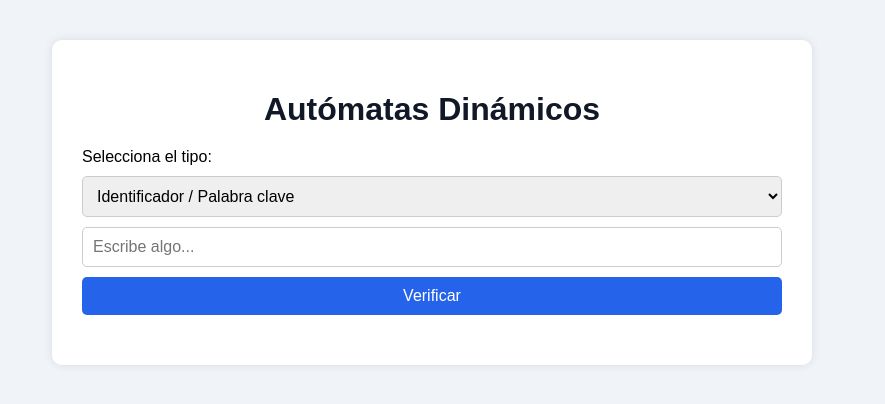
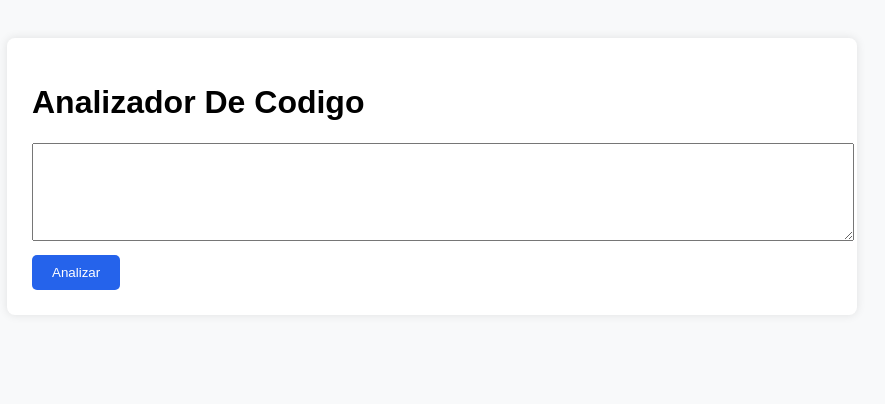
Before and after one commit to stevenN1207/Taller-Diagramas, a Flask app: page / in a window 1280 px wide. Shown: the top 404 px of the page, without its empty margins (208-1093 px from the left). Run offline with Flask 3, Linux system fonts and the light colour scheme.

Commit message:
feat: update app.py, style.css, index.html

```diff
--- a/app.py
+++ b/app.py
@@ -1,218 +1,96 @@
 from flask import Flask, render_template, request
+import re
 
 app = Flask(__name__)
 
-PALABRAS_CLAVE = {"if", "else", "while", "for", "return", "def", "class"}
+PALABRAS_CLAVE = {"if", "else", "while", "for", "return", "def", "class", "int", "float"}
 
-@app.route('/', methods=['GET', 'POST'])
-def index():
-    resultado = ""
-    entrada = ""
-    tipo = "identificador"
-    diagrama = ""
+# Función de tokenización e identificación
+import re
 
-    if request.method == 'POST':
-        entrada = request.form['entrada']
-        tipo = request.form['tipo']
+PALABRAS_CLAVE = {"if", "else", "while", "for", "return", "def", "class", "int", "float"}
 
-        if tipo == "identificador":
-            diagrama, resultado = analizar_identificador(entrada)
-        elif tipo == "numero":
-            diagrama, resultado = analizar_numero(entrada)
-        elif tipo == "delimitador":
-            diagrama, resultado = analizar_delimitadores(entrada)
-        elif tipo == "oprel":
-            diagrama, resultado = analizar_oprel(entrada)
+def interpretar_texto(texto):
+    tokens = []
+    espacio_total = 0
 
+    operadores_relacionales = {"==", "!=", ">=", "<=", ">", "<"}
+    caracteres_especiales = {"(", ")", "{", "}", "[", "]", ";", ":", ".", "+", "-", "*", "/", "%"}
 
+    patron = re.compile(r'''
+        ==|!=|>=|<=|>|<                           # operadores relacionales
+        | \b(?:if|else|while|for|return|def|class|int|float)\b   # palabras clave
+        | \d+\.\d+[eE][+-]?\d+                    # número científico
+        | \d+\.\d+                                # número decimal
+        | \d+                                     # número entero
+        | [a-zA-Z_][a-zA-Z_0-9]*                  # identificadores
+        | =                                       # igual (asignación)
+        | [(){}\[\];:.\+\-\*/%]                   # caracteres especiales
+        | \s+                                     # espacios
+        | ,                                       # coma
+        | .                                       # cualquier otro
+    ''', re.VERBOSE)
 
-    return render_template('index.html', resultado=resultado, entrada=entrada, tipo=tipo, diagrama=diagrama)
+    for match in patron.finditer(texto):
+        lexema = match.group(0)
 
+        if lexema.isspace():
+            espacio_total += len(lexema)
 
+        elif lexema in PALABRAS_CLAVE:
+            tokens.append(('palabra_clave', lexema))
 
-def analizar_identificador(palabra):
-    estados = ["stateDiagram-v2", "direction LR", "[*] --> 1"]
-    if not palabra:
-        return "\n".join(estados), " Entrada vacía"
+        elif lexema in operadores_relacionales:
+            nombre_op = {
+                '==': 'igual_igual',
+                '!=': 'diferente',
+                '>=': 'mayor_igual',
+                '<=': 'menor_igual',
+                '>': 'mayor_que',
+                '<': 'menor_que'
+            }[lexema]
+            tokens.append(('operador_relacional', nombre_op))
 
-    if not palabra[0].isalpha():
-        estados.append("1 --> 3: " + palabra[0])
-        estados.append("3 --> [*]")
-        return "\n".join(estados), f" \"{palabra}\" no es válido: debe comenzar con una letra"
+        elif lexema == '=':
+            tokens.append(('signo_igual', lexema))
 
-    estados.append(f"1 --> 2: {palabra[0]}")
-    valido = True
+        elif lexema in caracteres_especiales:
+            tokens.append(('caracter_especial', lexema))
 
-    for c in palabra[1:]:
-        if c.isalnum():
-            estados.append(f"2 --> 2: {c}")
+        elif re.fullmatch(r'\d+\.\d+[eE][+-]?\d+', lexema):
+            tokens.append(('numero_cientifico', lexema))
+
+        elif re.fullmatch(r'\d+\.\d+', lexema):
+            tokens.append(('numero_decimal', lexema))
+
+        elif re.fullmatch(r'\d+', lexema):
+            tokens.append(('numero_entero', lexema))
+
+        elif re.fullmatch(r'[a-zA-Z_][a-zA-Z_0-9]*', lexema):
+            tokens.append(('identificador', lexema))
+
+        elif lexema == ',':
+            tokens.append(('coma', lexema))
+
         else:
-            estados.append(f"2 --> 3: {c}")
-            estados.append("3 --> [*]")
-            return "\n".join(estados), f" \"{palabra}\" no es válido: carácter inválido \"{c}\""
+            tokens.append(('desconocido', lexema))
 
-    estados.append("2 --> 3: (otro)")
-    estados.append("3 --> [*]")
+    if espacio_total > 0:
+        tokens.append(('espacio', espacio_total))
 
-    return "\n".join(estados), f" \"{palabra}\" es un identificador válido"
+    return tokens
 
 
 
 
-def analizar_delimitadores(cadena):
-    estados = ["stateDiagram-v2", "direction LR", "[*] --> 1"]
-    estado = 1
-
-    if not cadena:
-        return "\n".join(estados), " Entrada vacía"
-
-    for i, c in enumerate(cadena):
-        if estado == 1 and c.isspace():
-            estados.append(f"1 --> 2: {repr(c)}")
-            estado = 2
-        elif estado == 2 and c.isspace():
-            estados.append(f"2 --> 2: {repr(c)}")
-        elif estado == 2 and not c.isspace():
-            estados.append(f"2 --> 3: {c}")
-            estados.append("3 --> [*]")
-            return "\n".join(estados), f" Secuencia válida. Termina al encontrar otro carácter: \"{c}\""
-        else:
-            estados.append(f"{estado} --> 3: {c}")
-            estados.append("3 --> [*]")
-            return "\n".join(estados), f" Secuencia inválida en: \"{c}\""
-
-    estados.append("2 --> 3: (fin)")
-    estados.append("3 --> [*]")
-    return "\n".join(estados), " Solo espacios en blanco detectados correctamente"
-
-
-
-
-def analizar_oprel(cadena):
-    estados = ["stateDiagram-v2", "direction LR", "[*] --> 1"]
-
-    if not cadena:
-        return "", " Entrada vacía"
-
-    c1 = cadena[0]
-
-    if c1 == "<":
-        estados.append("1 --> 2: <")
-        if len(cadena) == 2:
-            c2 = cadena[1]
-            if c2 == "=":
-                estados.append("2 --> 3: =")
-                estados.append("3 --> [*]")
-                return "\n".join(estados), " Operador relacional válido: <="
-            elif c2 == ">":
-                estados.append("2 --> 3: >")
-                estados.append("3 --> [*]")
-                return "\n".join(estados), " Operador relacional válido: <>"
-            else:
-                return "", f" Carácter no válido después de '<': {repr(c2)}"
-        elif len(cadena) == 1:
-            estados.append("2 --> 3: (otro)")
-            estados.append("3 --> [*]")
-            return "\n".join(estados), " Operador relacional válido: <"
-        else:
-            return "", f" Operador muy largo: {repr(cadena)}"
-
-    elif c1 == "=":
-        if len(cadena) == 1:
-            estados.append("1 --> 2: =")
-            estados.append("2 --> 3: (otro)")
-            estados.append("3 --> [*]")
-            return "\n".join(estados), " Operador relacional válido: ="
-        else:
-            return "", f" Carácter no válido después de '=': {repr(cadena[1])}"
-
-    elif c1 == ">":
-        estados.append("1 --> 2: >")
-        if len(cadena) == 2:
-            c2 = cadena[1]
-            if c2 == "=":
-                estados.append("2 --> 3: =")
-                estados.append("3 --> [*]")
-                return "\n".join(estados), " Operador relacional válido: >="
-            else:
-                return "", f" Carácter no válido después de '>': {repr(c2)}"
-        elif len(cadena) == 1:
-            estados.append("2 --> 3: (otro)")
-            estados.append("3 --> [*]")
-            return "\n".join(estados), " Operador relacional válido: >"
-        else:
-            return "", f" Operador muy largo: {repr(cadena)}"
-
-    else:
-        return "", f" \"{cadena}\" no es un operador relacional válido"
-
-
-
-
-
-
-
-
-
-def analizar_numero(cadena):
-    estados = ["stateDiagram-v2", "direction LR", "[*] --> 1"]
-    estado = 1
-    i = 0
-    tiene_decimal = False
-    tiene_exponente = False
-
-    if not cadena:
-        return "\n".join(estados), " Entrada vacía"
-
-    while i < len(cadena):
-        c = cadena[i]
-
-        if estado == 1 and c.isdigit():
-            estados.append(f"1 --> 2: {c}")
-            estado = 2
-
-        elif estado == 2 and c.isdigit():
-            estados.append(f"2 --> 2: {c}")
-
-        elif estado in [2] and c == '.' and not tiene_decimal:
-            estados.append(f"2 --> 3: {c}")
-            estado = 3
-            tiene_decimal = True
-
-        elif estado == 3 and c.isdigit():
-            estados.append(f"3 --> 4: {c}")
-            estado = 4
-
-        elif estado == 4 and c.isdigit():
-            estados.append(f"4 --> 4: {c}")
-
-        elif estado in [2, 4] and c in 'Ee' and not tiene_exponente:
-            estados.append(f"{estado} --> 5: {c}")
-            estado = 5
-            tiene_exponente = True
-
-        elif estado == 5 and c in '+-':
-            estados.append(f"5 --> 6: {c}")
-            estado = 6
-
-        elif estado in [5, 6] and c.isdigit():
-            estados.append(f"{estado} --> 7: {c}")
-            estado = 7
-
-        elif estado == 7 and c.isdigit():
-            estados.append(f"7 --> 7: {c}")
-
-        else:
-            estados.append(f"{estado} --> 9: {c}")
-            estados.append("9 --> [*]")
-            return "\n".join(estados), f" \"{cadena}\" no es un número válido. Error con: \"{c}\""
-
-        i += 1
-
-    estados.append(f"{estado} --> 8: (otro)")
-    estados.append("8 --> [*]")
-    return "\n".join(estados), f" \"{cadena}\" es un número válido"
-
+@app.route('/', methods=['GET', 'POST'])
+def index():
+    resultado = []
+    entrada = ""
+    if request.method == 'POST':
+        entrada = request.form['entrada'].strip()
+        resultado = interpretar_texto(entrada)
+    return render_template('index.html', tokens=resultado, entrada=entrada)
 
 if __name__ == '__main__':
     app.run(debug=True)
--- a/static/style.css
+++ b/static/style.css
@@ -1,58 +1,45 @@
 body {
-    font-family: Arial, sans-serif;
-    background-color: #f0f4f8;
-    margin: 0;
-    padding: 40px;
+  font-family: sans-serif;
+  background: #f8f9fa;
+  padding: 30px;
 }
 
 .container {
-    max-width: 700px;
+  max-width: 800px;
   margin: auto;
   background: white;
-    padding: 30px;
-    border-radius: 10px;
+  padding: 25px;
+  border-radius: 8px;
   box-shadow: 0 0 10px rgba(0,0,0,0.1);
 }
 
-  h1 {
-    text-align: center;
-    color: #111827;
-    margin-bottom: 20px;
-  }
-
-  form {
-    display: flex;
-    flex-direction: column;
-    gap: 10px;
-  }
-
-  input, select, button {
+textarea {
+  width: 100%;
   padding: 10px;
   font-size: 1rem;
-    border: 1px solid #ccc;
-    border-radius: 5px;
-    box-sizing: border-box;
 }
 
 button {
-    background-color: #2563eb;
+  margin-top: 10px;
+  padding: 10px 20px;
+  background: #2563eb;
   color: white;
   border: none;
+  border-radius: 5px;
   cursor: pointer;
-    transition: background 0.2s;
 }
 
-  button:hover {
-    background-color: #1e40af;
+table {
+  width: 100%;
+  margin-top: 20px;
+  border-collapse: collapse;
 }
 
-  #resultado {
-    margin-top: 20px;
-    font-weight: bold;
-    font-size: 1.1rem;
+th, td {
+  padding: 10px;
+  border: 1px solid #ccc;
 }
 
-  .mermaid-container {
-    margin-top: 30px;
-    overflow-x: auto;
+th {
+  background: #eee;
 }
--- a/templates/index.html
+++ b/templates/index.html
@@ -2,40 +2,36 @@
 <html lang="es">
 <head>
   <meta charset="UTF-8">
-  <title>Autómatas Dinámicos</title>
-  <script type="module">
-    import mermaid from 'https://cdn.jsdelivr.net/npm/mermaid@10/dist/mermaid.esm.min.mjs';
-    window.mermaid = mermaid;
-    mermaid.initialize({ startOnLoad: true });
-  </script>
+  <title>Analizador De Codigo</title>
   <link rel="stylesheet" href="{{ url_for('static', filename='style.css') }}">
 </head>
 <body>
   <div class="container">
-    <h1>Autómatas Dinámicos</h1>
+    <h1>Analizador De Codigo</h1>
 
     <form method="POST">
-      <label for="tipo">Selecciona el tipo:</label>
-      <select name="tipo" id="tipo">
-        <option value="identificador" {% if tipo == 'identificador' %}selected{% endif %}>Identificador / Palabra clave</option>
-        <option value="numero" {% if tipo == 'numero' %}selected{% endif %}>Número sin signo</option>
-        <option value="delimitador" {% if tipo == 'delimitador' %}selected{% endif %}>Espacios en blanco</option>
-        <option value="oprel" {% if tipo == 'oprel' %}selected{% endif %}>Operadores relacionales</option>
-      </select>
-
-      <input type="text" name="entrada" id="entrada" placeholder="Escribe algo..." value="{{ entrada }}">
-      <button type="submit">Verificar</button>
+      <textarea name="entrada" rows="4" placeholder="">{{ entrada }}</textarea>
+      <button type="submit">Analizar</button>
     </form>
 
-    <div id="resultado"
-         class="{% if '' in resultado %}success{% elif '' in resultado %}error{% endif %}">
-      {{ resultado }}
-    </div>
-
-    {% if diagrama %}
-    <div class="mermaid-container">
-      <pre class="mermaid">{{ diagrama | safe }}</pre>
-    </div>
+    {% if tokens %}
+    <h2>Resultado:</h2>
+    <table>
+      <thead>
+        <tr>
+          <th>Tipo</th>
+          <th>Valor</th>
+        </tr>
+      </thead>
+      <tbody>
+        {% for tipo, valor in tokens %}
+        <tr>
+          <td>{{ tipo }}</td>
+          <td>{{ valor }}</td>
+        </tr>
+        {% endfor %}
+      </tbody>
+    </table>
     {% endif %}
   </div>
 </body>
```
Lines whose indentation alone changed are shown as unchanged.
